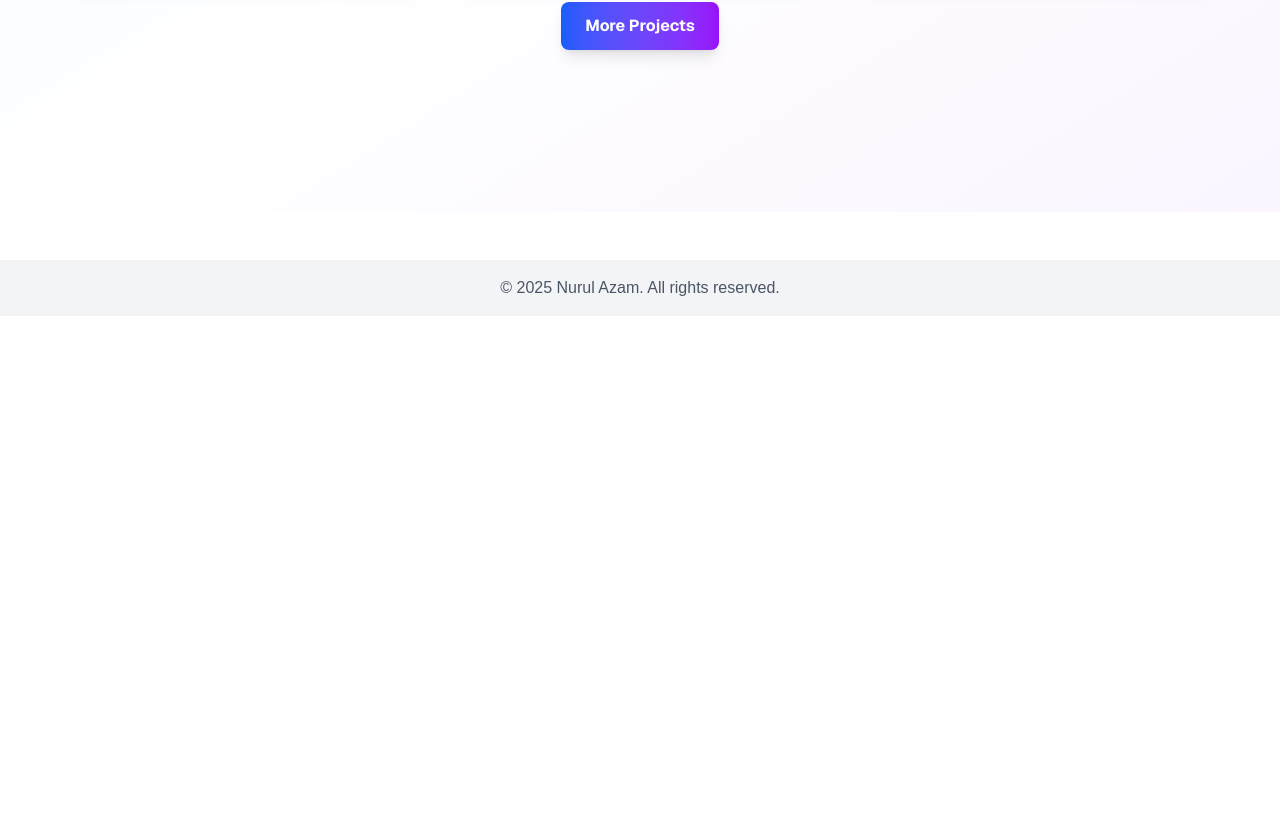
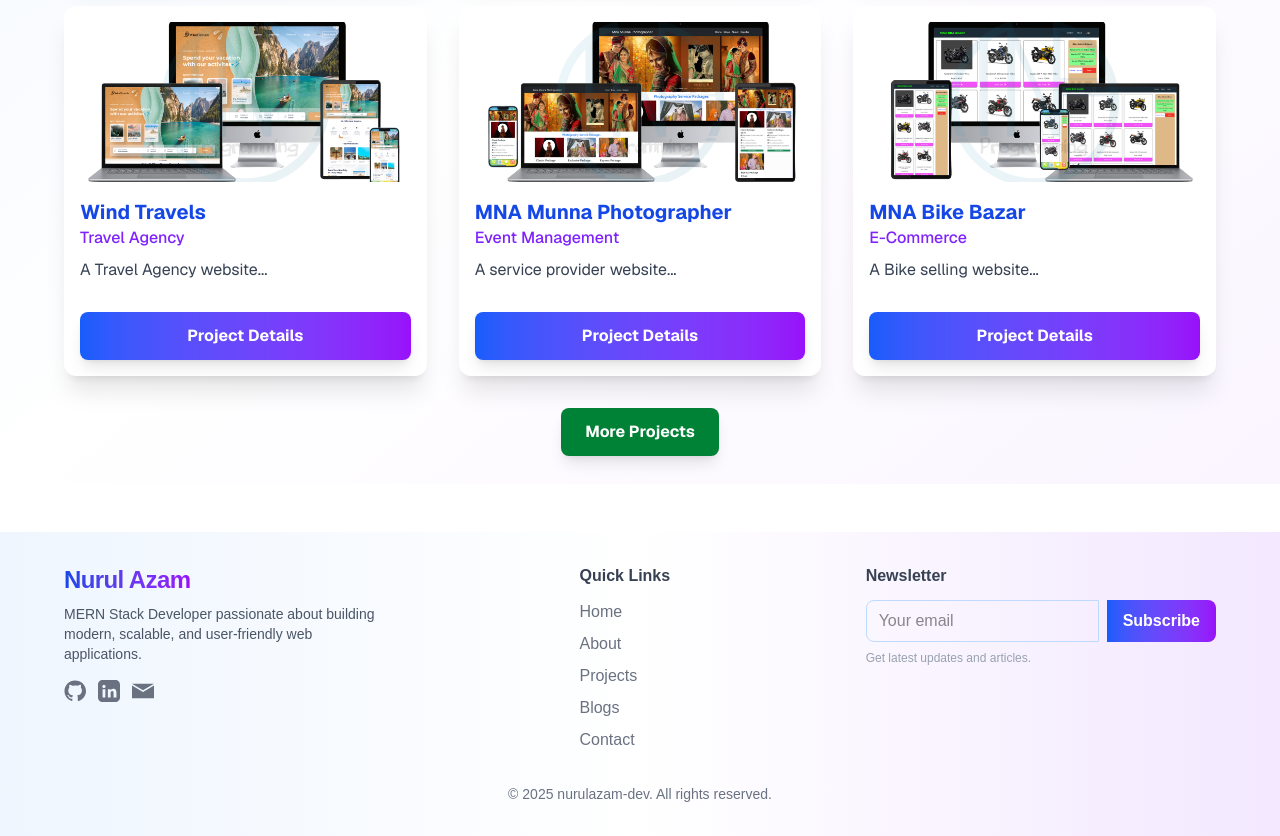
Before and after one commit to nurulazam-dev/nurulazamDev-portfolio-v3.0.0, a Next.js app: page /projects in a window 1280 px wide. Shown: the part 648-1484 px from the top of the page. Before the commit the page ends 964 px from the top, so only its background shows below. Built offline with nearby package versions, Linux system fonts and the light colour scheme.

Commit message:
footer update

```diff
--- a/src/Components/Projects/Projects.jsx
+++ b/src/Components/Projects/Projects.jsx
@@ -11,7 +11,7 @@ const categories = [
   { label: "Backend", value: "backend" },
 ];
 
-const INITIAL_PROJECTS = 3;
+const INITIAL_PROJECTS = 6;
 const MORE_PROJECTS = 3;
 
 const Projects = () => {
@@ -36,7 +36,7 @@ const Projects = () => {
 
   return (
     <div className="min-h-screen px-6 sm:px-16 font-[family-name:var(--font-geist-sans)] flex flex-col items-center bg-gradient-to-br from-blue-50 via-white to-purple-50">
-      <main className="w-full max-w-6xl pt-6">
+      <main className="w-full max-w-6xl py-7">
         <h1 className="text-4xl sm:text-5xl font-bold mb-7 text-center text-gray-900 animate-fade-in-down">
           My Projects
         </h1>
@@ -110,7 +110,7 @@ const Projects = () => {
           <div className="flex justify-center mt-8">
             <button
               onClick={handleShowMore}
-              className="px-6 py-3 bg-gradient-to-r from-blue-600 to-purple-600 text-white font-bold rounded-lg shadow-lg hover:from-purple-700 hover:to-blue-700 transition"
+              className="px-6 py-3 bg-green-700 text-white font-bold rounded-lg shadow-lg hover:bg-blue-700 transition"
             >
               More Projects
             </button>
--- a/src/Components/Shared/Footer.jsx
+++ b/src/Components/Shared/Footer.jsx
@@ -1,9 +1,151 @@
+"use client";
 import React from "react";
+import Link from "next/link";
 
 const Footer = () => {
   return (
-    <footer className="w-full px-6 py-4 bg-gray-100 text-center text-gray-600 mt-12">
-      © {new Date().getFullYear()} Nurul Azam. All rights reserved.
+    <footer className="w-full bg-gradient-to-r from-blue-50 via-white to-purple-100 py-8 px-4 mt-12 animate-footer-fade-in">
+      <div className="max-w-6xl mx-auto flex flex-col md:flex-row items-center md:items-start justify-between gap-8">
+        {/* Logo & About */}
+        <div className="flex flex-col items-center md:items-start">
+          <span className="text-2xl font-extrabold text-transparent bg-clip-text bg-gradient-to-r from-blue-700 to-purple-600 tracking-tight mb-2">
+            Nurul Azam
+          </span>
+          <p className="text-gray-600 text-sm max-w-xs mb-2 text-center md:text-left">
+            MERN Stack Developer passionate about building modern, scalable, and
+            user-friendly web applications.
+          </p>
+          <div className="flex gap-3 mt-2">
+            <a
+              href="https://github.com/nurulazam-dev"
+              target="_blank"
+              rel="noopener noreferrer"
+              className="text-gray-500 hover:text-blue-700 transition"
+              aria-label="GitHub"
+            >
+              <svg
+                width="22"
+                height="22"
+                fill="currentColor"
+                viewBox="0 0 24 24"
+              >
+                <path d="M12 .5C5.73.5.5 5.73.5 12c0 5.08 3.29 9.39 7.86 10.91.58.11.79-.25.79-.56 0-.28-.01-1.02-.02-2-3.2.7-3.88-1.54-3.88-1.54-.53-1.34-1.3-1.7-1.3-1.7-1.06-.72.08-.71.08-.71 1.17.08 1.79 1.2 1.79 1.2 1.04 1.78 2.73 1.27 3.4.97.11-.75.41-1.27.74-1.56-2.56-.29-5.26-1.28-5.26-5.7 0-1.26.45-2.29 1.19-3.1-.12-.29-.52-1.46.11-3.05 0 0 .98-.31 3.2 1.18a11.1 11.1 0 0 1 2.92-.39c.99 0 1.99.13 2.92.39 2.22-1.49 3.2-1.18 3.2-1.18.63 1.59.23 2.76.11 3.05.74.81 1.19 1.84 1.19 3.1 0 4.43-2.7 5.41-5.27 5.7.42.36.79 1.09.79 2.2 0 1.59-.01 2.87-.01 3.26 0 .31.21.68.8.56C20.71 21.39 24 17.08 24 12c0-6.27-5.23-11.5-12-11.5z" />
+              </svg>
+            </a>
+            <a
+              href="https://www.linkedin.com/in/nurulazam-dev/"
+              target="_blank"
+              rel="noopener noreferrer"
+              className="text-gray-500 hover:text-blue-700 transition"
+              aria-label="LinkedIn"
+            >
+              <svg
+                width="22"
+                height="22"
+                fill="currentColor"
+                viewBox="0 0 24 24"
+              >
+                <path d="M19 0h-14c-2.76 0-5 2.24-5 5v14c0 2.76 2.24 5 5 5h14c2.76 0 5-2.24 5-5v-14c0-2.76-2.24-5-5-5zm-11 19h-3v-9h3v9zm-1.5-10.28c-.97 0-1.75-.79-1.75-1.75s.78-1.75 1.75-1.75 1.75.79 1.75 1.75-.78 1.75-1.75 1.75zm13.5 10.28h-3v-4.5c0-1.08-.02-2.47-1.5-2.47-1.5 0-1.73 1.17-1.73 2.39v4.58h-3v-9h2.88v1.23h.04c.4-.76 1.38-1.56 2.84-1.56 3.04 0 3.6 2 3.6 4.59v4.74z" />
+              </svg>
+            </a>
+            <a
+              href="mailto:nurulazam.dev@gmail.com"
+              className="text-gray-500 hover:text-blue-700 transition"
+              aria-label="Email"
+            >
+              <svg
+                width="22"
+                height="22"
+                fill="currentColor"
+                viewBox="0 0 24 24"
+              >
+                <path d="M12 13.065l-11.99-7.065v14h24v-14l-12.01 7.065zm11.99-9.065h-23.98l11.99 7.065 11.99-7.065z" />
+              </svg>
+            </a>
+          </div>
+        </div>
+        {/* Quick Links */}
+        <div className="flex flex-col items-center md:items-start gap-2">
+          <span className="font-semibold text-gray-700 mb-1">Quick Links</span>
+          <Link
+            href="/"
+            className="text-gray-500 hover:text-blue-700 transition"
+          >
+            Home
+          </Link>
+          <Link
+            href="/about"
+            className="text-gray-500 hover:text-blue-700 transition"
+          >
+            About
+          </Link>
+          <Link
+            href="/projects"
+            className="text-gray-500 hover:text-blue-700 transition"
+          >
+            Projects
+          </Link>
+          <Link
+            href="/blogs"
+            className="text-gray-500 hover:text-blue-700 transition"
+          >
+            Blogs
+          </Link>
+          <Link
+            href="/contact"
+            className="text-gray-500 hover:text-blue-700 transition"
+          >
+            Contact
+          </Link>
+        </div>
+        {/* Newsletter */}
+        <div className="flex flex-col items-center md:items-start gap-2">
+          <span className="font-semibold text-gray-700 mb-1">Newsletter</span>
+          <form
+            className="flex gap-2"
+            onSubmit={(e) => {
+              e.preventDefault();
+              alert("Thank you for subscribing!");
+            }}
+          >
+            <input
+              type="email"
+              required
+              placeholder="Your email"
+              className="px-3 py-2 rounded-l-lg border border-blue-200 focus:outline-none focus:ring-2 focus:ring-blue-400"
+            />
+            <button
+              type="submit"
+              className="px-4 py-2 bg-gradient-to-r from-blue-600 to-purple-600 text-white rounded-r-lg font-semibold hover:from-purple-600 hover:to-blue-600 transition"
+            >
+              Subscribe
+            </button>
+          </form>
+          <span className="text-xs text-gray-400">
+            Get latest updates and articles.
+          </span>
+        </div>
+      </div>
+      <div className="mt-8 text-center text-gray-500 text-sm animate-footer-fade-in">
+        <span>
+          © {new Date().getFullYear()} nurulazam-dev. All rights reserved.
+        </span>
+      </div>
+      <style jsx>{`
+        .animate-footer-fade-in {
+          animation: footer-fade-in 1.2s both;
+        }
+        @keyframes footer-fade-in {
+          0% {
+            opacity: 0;
+            transform: translateY(40px);
+          }
+          100% {
+            opacity: 1;
+            transform: translateY(0);
+          }
+        }
+      `}</style>
     </footer>
   );
 };
```
